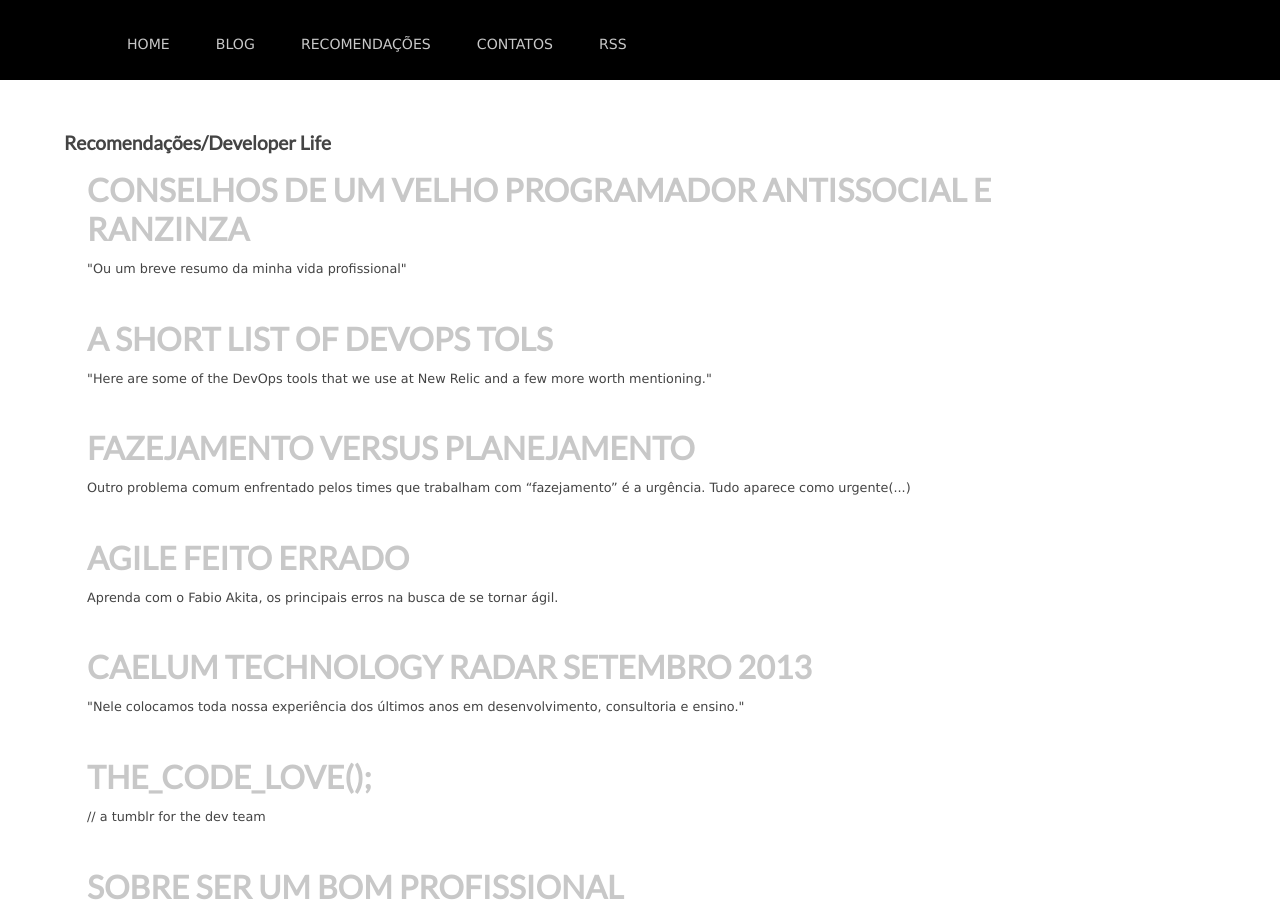
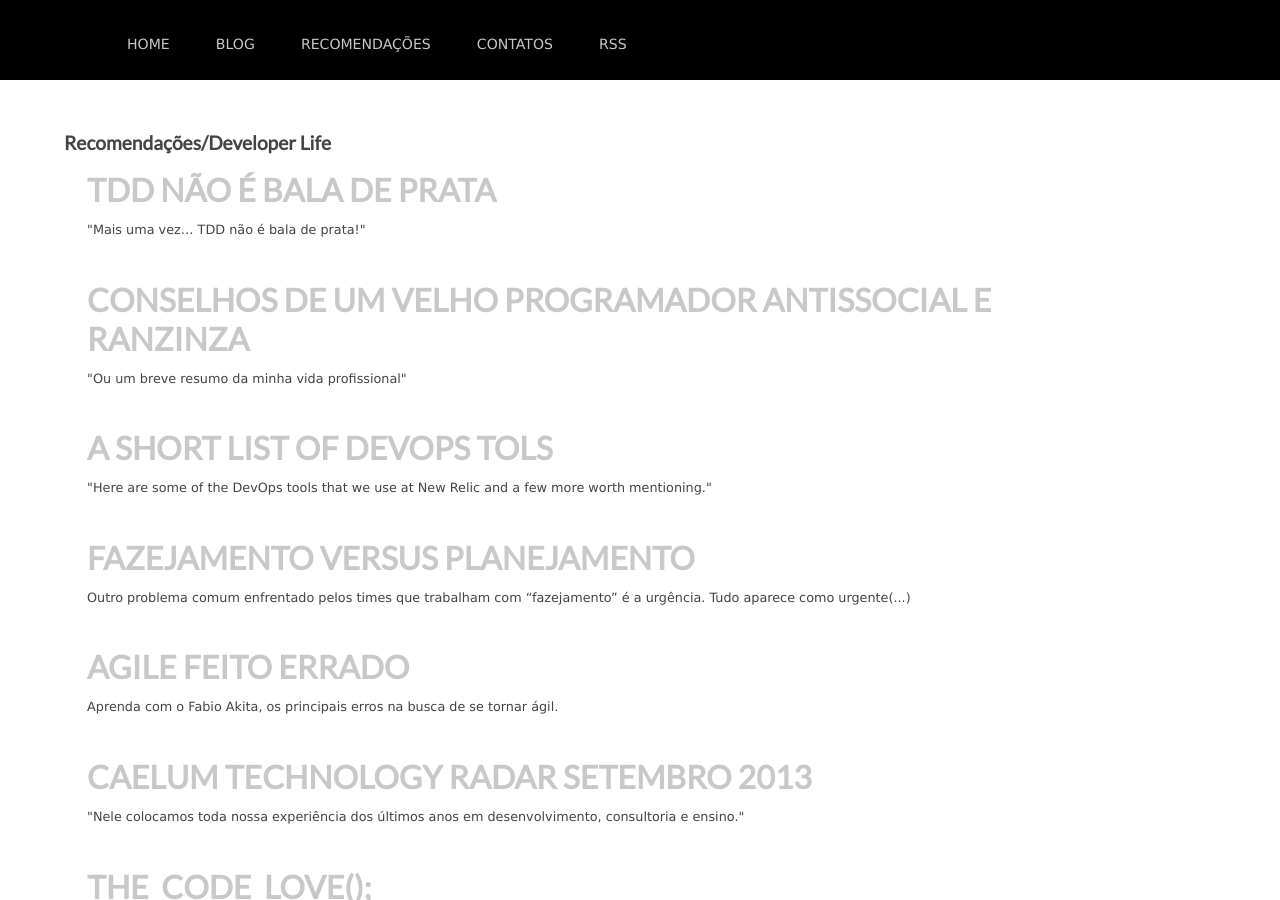
Before and after one commit to rgarbin/rgarbin.github.com, a Jekyll site: the page built from references/developer-life.html, in a window 1280 px wide and 900 px high. Built offline with Jekyll 4.4.1, drawn with Linux system fonts in a browser that asks for light colours; comment, search, counter and statistics services are not loaded.

Commit message:
Update developer-life.html
add

```diff
--- a/references/developer-life.html
+++ b/references/developer-life.html
@@ -3,6 +3,12 @@ layout: default
 title: Recomendações Developer Life
 ---
 <h1>Recomendações/Developer Life</h1>
+<article>
+    <div class="post">
+      <h3><a href="http://blog.caelum.com.br/mais-uma-vez-tdd-nao-e-bala-de-prata/" alt="" target="_blank">TDD não é bala de prata</a></h3>
+      <p>"Mais uma vez… TDD não é bala de prata!"</p>
+	</div>
+</article>
 <article>
     <div class="post">
       <h3><a href="https://medium.com/from-brazil-brasil/3b32f7ba4561" alt="" target="_blank">Conselhos de um velho programador antissocial e ranzinza</a></h3>
```
